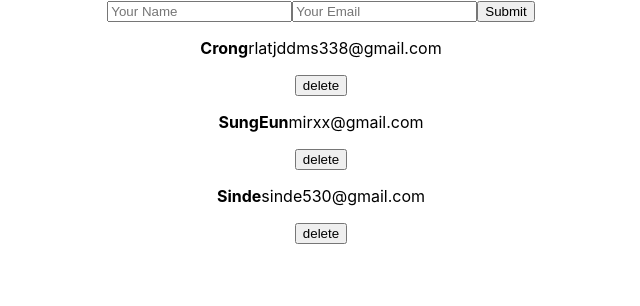
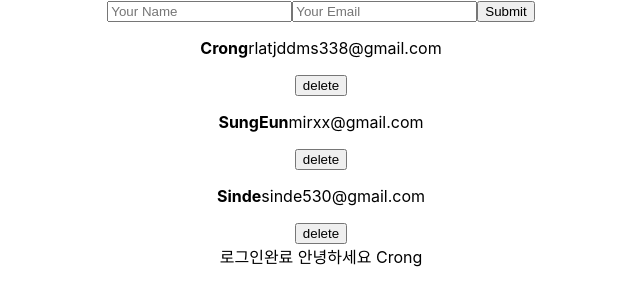
Before and after one commit to sinde530/project, a React (Create React App) app in the folder react/props-project/: page / in a window 1280 px wide. Shown: the top 306 px of the page, without its empty margins (319-959 px from the left). Built offline with nearby package versions, Linux system fonts and the light colour scheme.

Commit message:
Conditional Rendering Tutorial

```diff
--- a/react/props-project/src/App.js
+++ b/react/props-project/src/App.js
@@ -1,10 +1,13 @@
 import './App.css';
+import Hello from './componenet/ConditionalRendering/Hello';
 import RegisterForm from './componenet/RegisterForm';
+
 
 function App() {
   return (
     <div className="App">
       <RegisterForm />
+      <Hello name="Crong" isLoggedIn={true} />
     </div>
   );
 }
--- /dev/null
+++ b/react/props-project/src/componenet/ConditionalRendering/GuestGreeting.js
@@ -0,0 +1,7 @@
+import React from "react";
+
+const GuestGreeting = () => {
+    return <>안녕하세요 guest</>
+}
+
+export default GuestGreeting;
--- /dev/null
+++ b/react/props-project/src/componenet/ConditionalRendering/Hello.js
@@ -0,0 +1,14 @@
+import React from "react";
+import UserGreeting from "./UserGreeting";
+import GuestGreeting from "./GuestGreeting";
+
+
+function Hello({ name, isLoggedIn }) {
+    return (
+        <div>
+            {isLoggedIn ? <UserGreeting name={name} /> : <GuestGreeting />}
+        </div>
+    )
+}
+
+export default Hello;
--- /dev/null
+++ b/react/props-project/src/componenet/ConditionalRendering/UserGreeting.js
@@ -0,0 +1,7 @@
+import React from "react";
+
+const UserGreeting = ({ name }) => {
+    return <>로그인완료 안녕하세요 {name}</>
+}
+
+export default UserGreeting;
```
